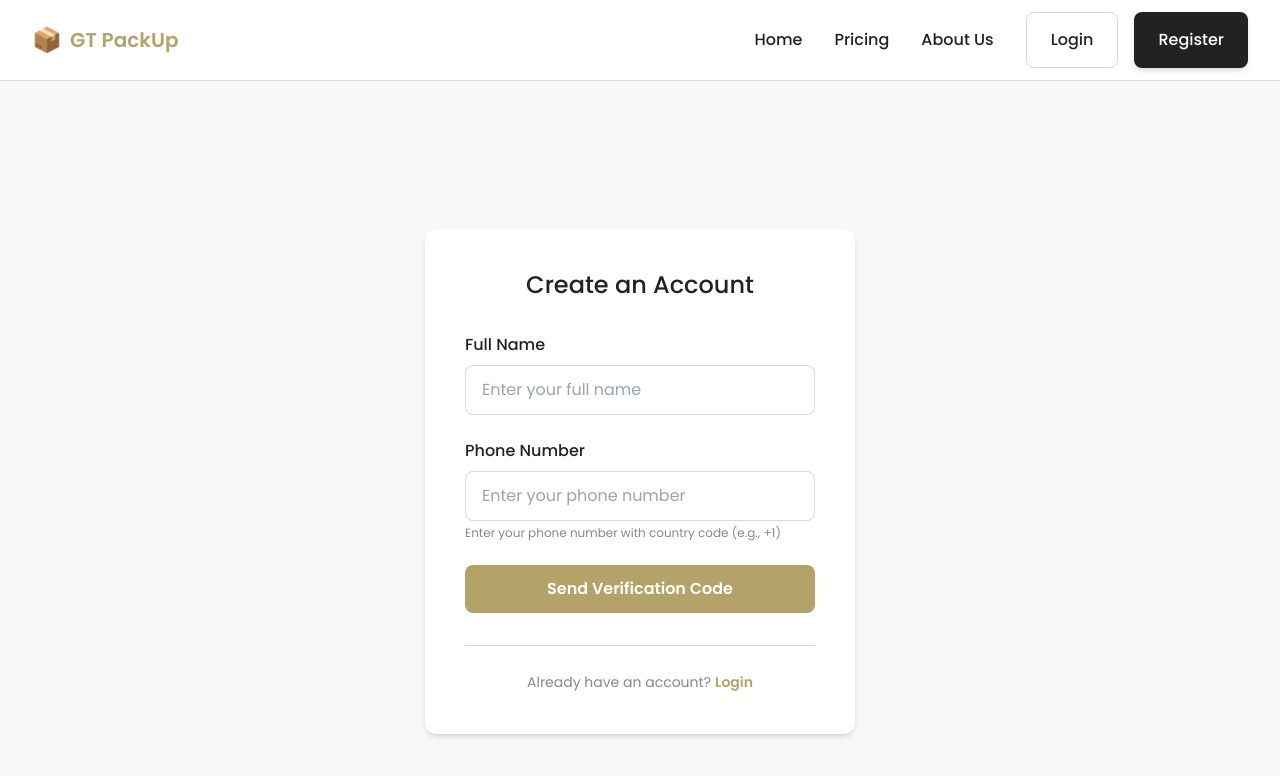
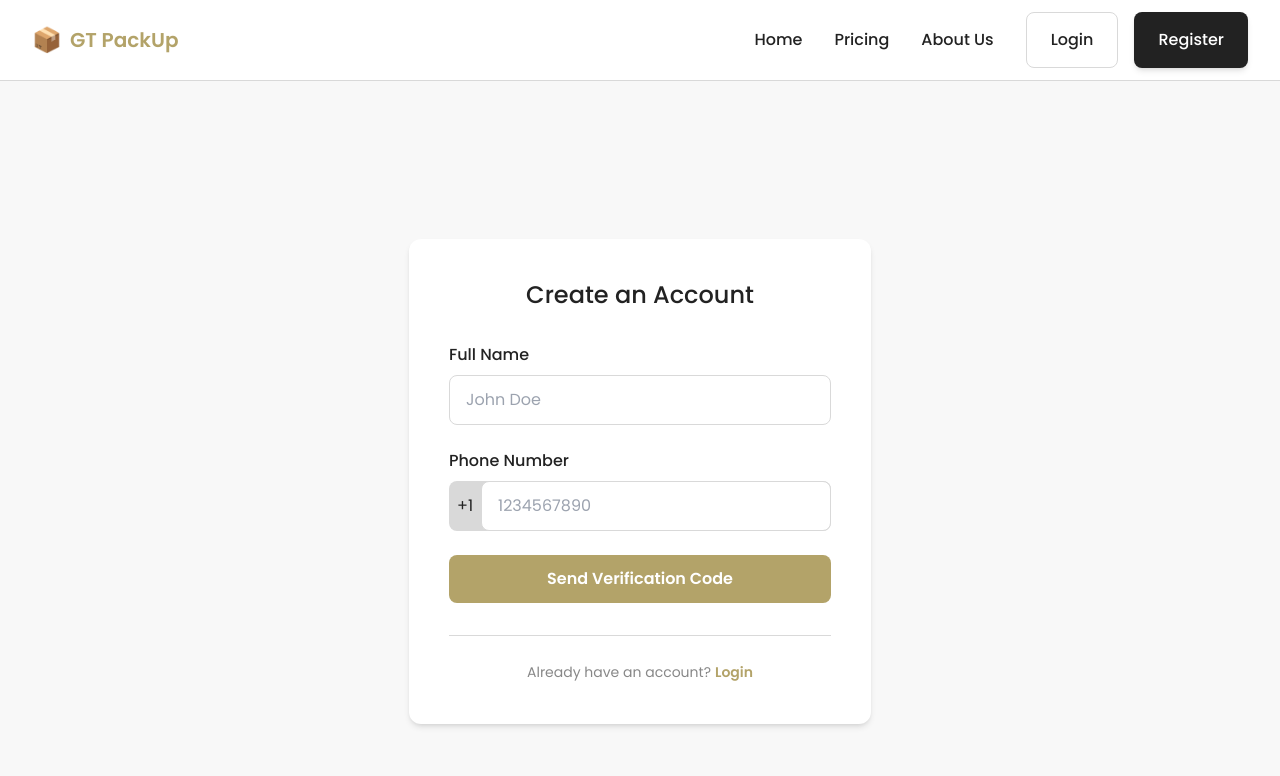
Before and after one commit to Arnav350/gt-packup, a React (Create React App) app in the folder frontend/: page /register in a window 1280 px wide. Shown: the top 776 px of the page. Built offline with nearby package versions, Linux system fonts and the light colour scheme; no server answers.

Commit message:
fixed issue with otp

```diff
--- a/frontend/src/screens/Login.tsx
+++ b/frontend/src/screens/Login.tsx
@@ -36,7 +36,7 @@ const Login: React.FC = () => {
     setIsLoading(true);
 
     try {
-      await login(phone);
+      await login(`+1${phone}`);
       setShowVerification(true);
     } catch (err: any) {
       setError(err.message);
@@ -54,7 +54,7 @@ const Login: React.FC = () => {
     setIsLoading(true);
 
     try {
-      await verifyCode(phone, verificationCode);
+      await verifyCode(`+1${phone}`, verificationCode);
       navigate("/");
     } catch (err: any) {
       setError(err.message);
@@ -75,21 +75,20 @@ const Login: React.FC = () => {
               <label htmlFor="phone" className="block mb-2 font-medium text-black">
                 Phone Number
               </label>
+              <div className="bg-border-gray flex items-center rounded-lg">
+                <span className="mx-2">+1</span>
                 <input
                   type="tel"
                   id="phone"
                   value={phone}
                   onChange={(e) => setPhone(e.target.value)}
-                placeholder="Enter your phone number"
-                className="form-input"
+                  placeholder="1234567890"
+                  className="form-input flex-1"
                   required
                   disabled={isLoading}
                 />
-              <span className="text-xs text-text-gray mt-1 block">
-                Enter your US phone number (no spaces or dashes)
-              </span>
               </div>
-
+            </div>
             <button
               type="submit"
               disabled={isLoading}
--- a/frontend/src/screens/Register.tsx
+++ b/frontend/src/screens/Register.tsx
@@ -28,7 +28,7 @@ const Register: React.FC = () => {
     setError("");
 
     // Basic phone validation
-    if (!/^\+?[1-9]\d{1,14}$/.test(phone)) {
+    if (!/^\d{10}$/.test(phone)) {
       setError("Please enter a valid phone number");
       return;
     }
@@ -41,7 +41,7 @@ const Register: React.FC = () => {
     setIsLoading(true);
 
     try {
-      await register(phone, fullName);
+      await register(`+1${phone}`, fullName);
       setShowVerification(true);
     } catch (err: any) {
       setError(err.message);
@@ -59,7 +59,7 @@ const Register: React.FC = () => {
     setIsLoading(true);
 
     try {
-      await verifyCode(phone, verificationCode, fullName, true);
+      await verifyCode(`+1${phone}`, verificationCode, fullName, true);
       // If user came from pricing, redirect to booking with plan info
       if (fromPricing && planInfo) {
         navigate("/booking", { state: planInfo });
@@ -90,7 +90,7 @@ const Register: React.FC = () => {
                 id="fullName"
                 value={fullName}
                 onChange={(e) => setFullName(e.target.value)}
-                placeholder="Enter your full name"
+                placeholder="John Doe"
                 className="form-input"
                 required
                 disabled={isLoading}
@@ -101,19 +101,19 @@ const Register: React.FC = () => {
               <label htmlFor="phone" className="block mb-2 font-medium text-black">
                 Phone Number
               </label>
+              <div className="bg-border-gray flex items-center rounded-lg">
+                <span className="mx-2">+1</span>
                 <input
                   type="tel"
                   id="phone"
                   value={phone}
                   onChange={(e) => setPhone(e.target.value)}
-                placeholder="Enter your phone number"
-                className="form-input"
+                  placeholder="1234567890"
+                  className="form-input flex-1"
                   required
                   disabled={isLoading}
                 />
-              <span className="text-xs text-text-gray mt-1 block">
-                Enter your phone number with country code (e.g., +1)
-              </span>
+              </div>
             </div>
 
             <button
```
Also changed, not shown: 2 other files (tests, documents, lock files or other folders). Lines whose indentation alone changed are shown as unchanged.
